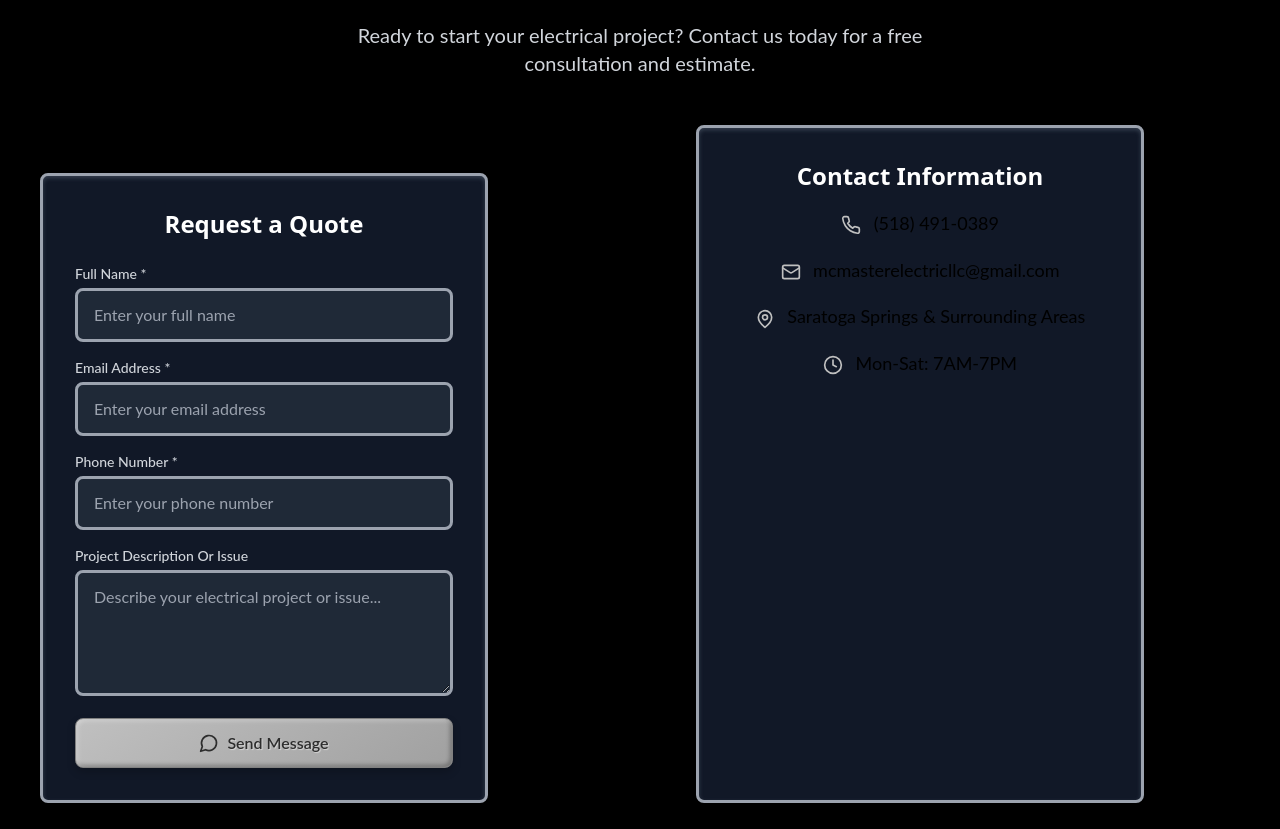
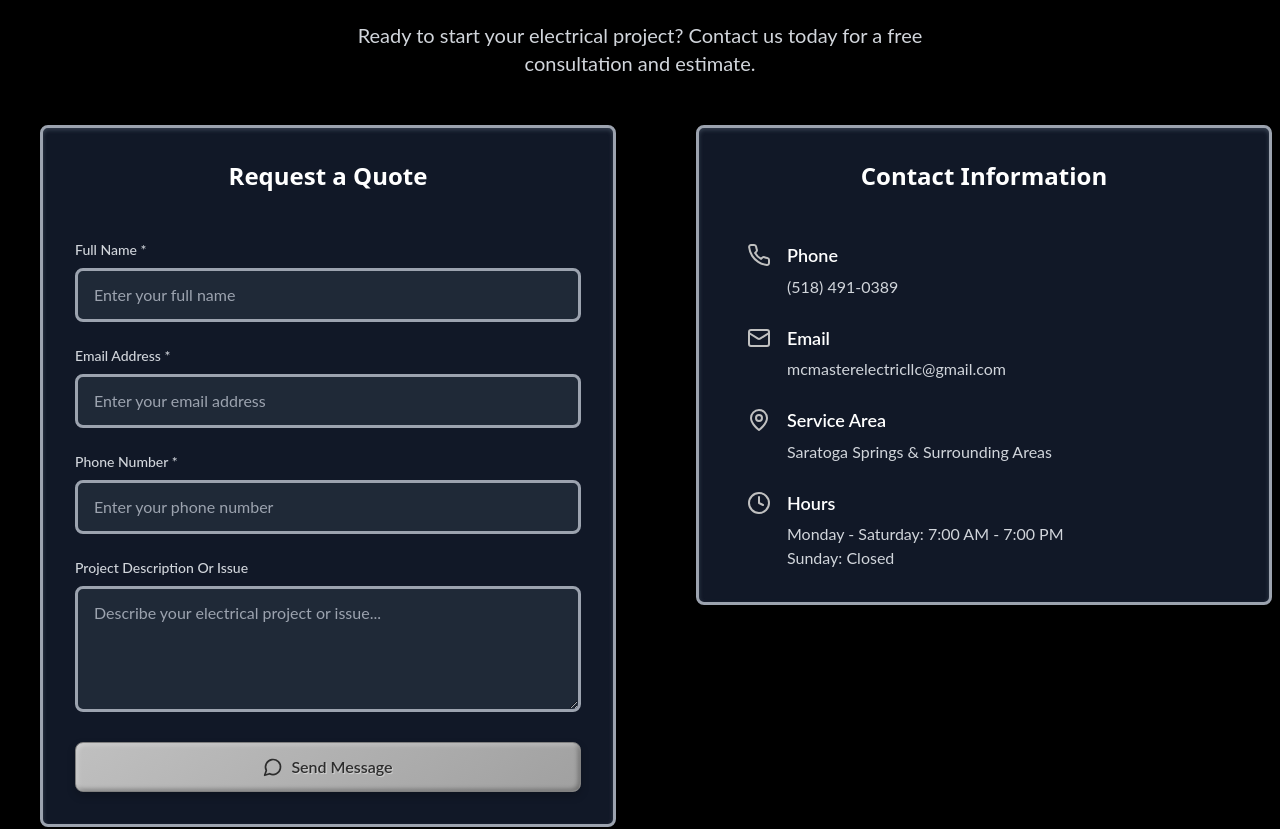
Before and after one commit to McMasters-electric/Website, a React (Vite) app: page / in a window 1280 px wide. Shown: the part 3354-4183 px from the top of the page. Built offline with nearby package versions, Linux system fonts and the light colour scheme; a web font is replaced by a local one.

Commit message:
Updated Contact.tsx

```diff
--- a/src/components/Contact.tsx
+++ b/src/components/Contact.tsx
@@ -66,12 +66,13 @@ const Contact: React.FC = () => {
 
         <div className="grid grid-cols-1 lg:grid-cols-2 gap-12 lg:gap-16">
           {/* Request a Quote */}
+          <div className="max-w-xl w-full mx-auto mx-4 md:mx-6">
             <div className="bg-gray-900 p-6 md:p-8 rounded-lg border-[3px] border-gray-400 shadow-inner shadow-gray-700
-                         mx-auto max-w-md w-full mx-4 md:mx-6 space-y-6">
-            <h3 className="text-2xl font-semibold text-white text-center">Request a Quote</h3>
-            <form onSubmit={handleSubmit} className="space-y-4">
+                            transform transition-all duration-300 hover:shadow-3xl">
+              <h3 className="text-2xl font-semibold mb-6 text-white text-center">Request a Quote</h3>
+              <form onSubmit={handleSubmit} className="space-y-6 mt-6 md:mt-16">
                 <div>
-                <label htmlFor="name" className="block text-sm font-medium text-gray-300 mb-1">Full Name *</label>
+                  <label htmlFor="name" className="block text-sm font-medium text-gray-300 mb-2">Full Name *</label>
                   <input
                     id="name"
                     name="name"
@@ -80,11 +81,12 @@ const Contact: React.FC = () => {
                     onChange={handleChange}
                     required
                     placeholder="Enter your full name"
-                  className="w-full px-4 py-3 bg-gray-800 text-white rounded-lg border-[3px] border-gray-400 placeholder-gray-400 focus:ring-2 focus:ring-blue-500 focus:border-transparent"
+                    className="w-full px-4 py-3 bg-gray-800 text-white rounded-lg border-[3px] border-gray-400
+                               placeholder-gray-400 focus:ring-2 focus:ring-blue-500 focus:border-transparent"
                   />
                 </div>
                 <div>
-                <label htmlFor="email" className="block text-sm font-medium text-gray-300 mb-1">Email Address *</label>
+                  <label htmlFor="email" className="block text-sm font-medium text-gray-300 mb-2">Email Address *</label>
                   <input
                     id="email"
                     name="email"
@@ -93,11 +95,12 @@ const Contact: React.FC = () => {
                     onChange={handleChange}
                     required
                     placeholder="Enter your email address"
-                  className="w-full px-4 py-3 bg-gray-800 text-white rounded-lg border-[3px] border-gray-400 placeholder-gray-400 focus:ring-2 focus:ring-blue-500 focus:border-transparent"
+                    className="w-full px-4 py-3 bg-gray-800 text-white rounded-lg border-[3px] border-gray-400
+                               placeholder-gray-400 focus:ring-2 focus:ring-blue-500 focus:border-transparent"
                   />
                 </div>
                 <div>
-                <label htmlFor="phone" className="block text-sm font-medium text-gray-300 mb-1">Phone Number *</label>
+                  <label htmlFor="phone" className="block text-sm font-medium text-gray-300 mb-2">Phone Number *</label>
                   <input
                     id="phone"
                     name="phone"
@@ -106,11 +109,12 @@ const Contact: React.FC = () => {
                     onChange={handleChange}
                     required
                     placeholder="Enter your phone number"
-                  className="w-full px-4 py-3 bg-gray-800 text-white rounded-lg border-[3px] border-gray-400 placeholder-gray-400 focus:ring-2 focus:ring-blue-500 focus:border-transparent"
+                    className="w-full px-4 py-3 bg-gray-800 text-white rounded-lg border-[3px] border-gray-400
+                               placeholder-gray-400 focus:ring-2 focus:ring-blue-500 focus:border-transparent"
                   />
                 </div>
                 <div>
-                <label htmlFor="message" className="block text-sm font-medium text-gray-300 mb-1">Project Description Or Issue</label>
+                  <label htmlFor="message" className="block text-sm font-medium text-gray-300 mb-2">Project Description Or Issue</label>
                   <textarea
                     id="message"
                     name="message"
@@ -118,9 +122,11 @@ const Contact: React.FC = () => {
                     onChange={handleChange}
                     rows={4}
                     placeholder="Describe your electrical project or issue..."
-                  className="w-full px-4 py-3 bg-gray-800 text-white rounded-lg border-[3px] border-gray-400 placeholder-gray-400 focus:ring-2 focus:ring-blue-500 focus:border-transparent resize-vertical"
+                    className="w-full px-4 py-3 bg-gray-800 text-white rounded-lg border-[3px] border-gray-400
+                               placeholder-gray-400 focus:ring-2 focus:ring-blue-500 focus:border-transparent resize-vertical"
                   />
                 </div>
+
                 {submitStatus === 'success' && (
                   <div className="bg-green-900 bg-opacity-50 border border-green-600 p-4 rounded-lg text-green-200 text-center">
                     ✓ Thank you for your message! We'll get back to you soon.
@@ -131,6 +137,7 @@ const Contact: React.FC = () => {
                     ✗ There was an error sending your message. Please try again or call us directly.
                   </div>
                 )}
+
                 <button
                   type="submit"
                   disabled={isSubmitting}
@@ -149,16 +156,46 @@ const Contact: React.FC = () => {
                 </button>
               </form>
             </div>
+          </div>
 
           {/* Contact Information */}
+          <div className="max-w-xl w-full mx-auto mx-4 md:mx-6">
             <div className="bg-gray-900 p-6 md:p-8 rounded-lg border-[3px] border-gray-400 shadow-inner shadow-gray-700
-                       mx-auto max-w-md w-full mx-4 md:mx-6 space-y-4 text-center">
-            <h3 className="text-2xl font-semibold mb-4 text-white">Contact Information</h3>
-            <div className="space-y-4">
-              <p><Phone className="inline mr-2 text-[#c0c0c0]" size={20}/> (518) 491-0389</p>
-              <p><Mail className="inline mr-2 text-[#c0c0c0]" size={20}/> mcmasterelectricllc@gmail.com</p>
-              <p><MapPin className="inline mr-2 text-[#c0c0c0]" size={20}/> Saratoga Springs & Surrounding Areas</p>
-              <p><Clock className="inline mr-2 text-[#c0c0c0]" size={20}/> Mon-Sat: 7AM-7PM</p>
+                            transform transition-all duration-300 hover:shadow-3xl">
+              <h3 className="text-2xl font-semibold mb-6 text-white text-center">Contact Information</h3>
+              <div className="space-y-6 pl-4">
+                <div>
+                  <div className="flex items-center mb-1">
+                    <Phone className="w-6 h-6 mr-4 text-[#c0c0c0]" />
+                    <p className="font-semibold text-white">Phone</p>
+                  </div>
+                  <p className="text-gray-300 text-base ml-10">(518) 491-0389</p>
+                </div>
+                <div>
+                  <div className="flex items-center mb-1">
+                    <Mail className="w-6 h-6 mr-4 text-[#c0c0c0]" />
+                    <p className="font-semibold text-white">Email</p>
+                  </div>
+                  <p className="text-gray-300 text-base ml-10">mcmasterelectricllc@gmail.com</p>
+                </div>
+                <div>
+                  <div className="flex items-center mb-1">
+                    <MapPin className="w-6 h-6 mr-4 text-[#c0c0c0]" />
+                    <p className="font-semibold text-white">Service Area</p>
+                  </div>
+                  <p className="text-gray-300 text-base ml-10">Saratoga Springs & Surrounding Areas</p>
+                </div>
+                <div>
+                  <div className="flex items-center mb-1">
+                    <Clock className="w-6 h-6 mr-4 text-[#c0c0c0]" />
+                    <p className="font-semibold text-white">Hours</p>
+                  </div>
+                  <p className="text-gray-300 text-base ml-10">
+                    Monday - Saturday: 7:00 AM - 7:00 PM<br />
+                    Sunday: Closed
+                  </p>
+                </div>
+              </div>
             </div>
           </div>
         </div>
```
Lines whose indentation alone changed are shown as unchanged.
